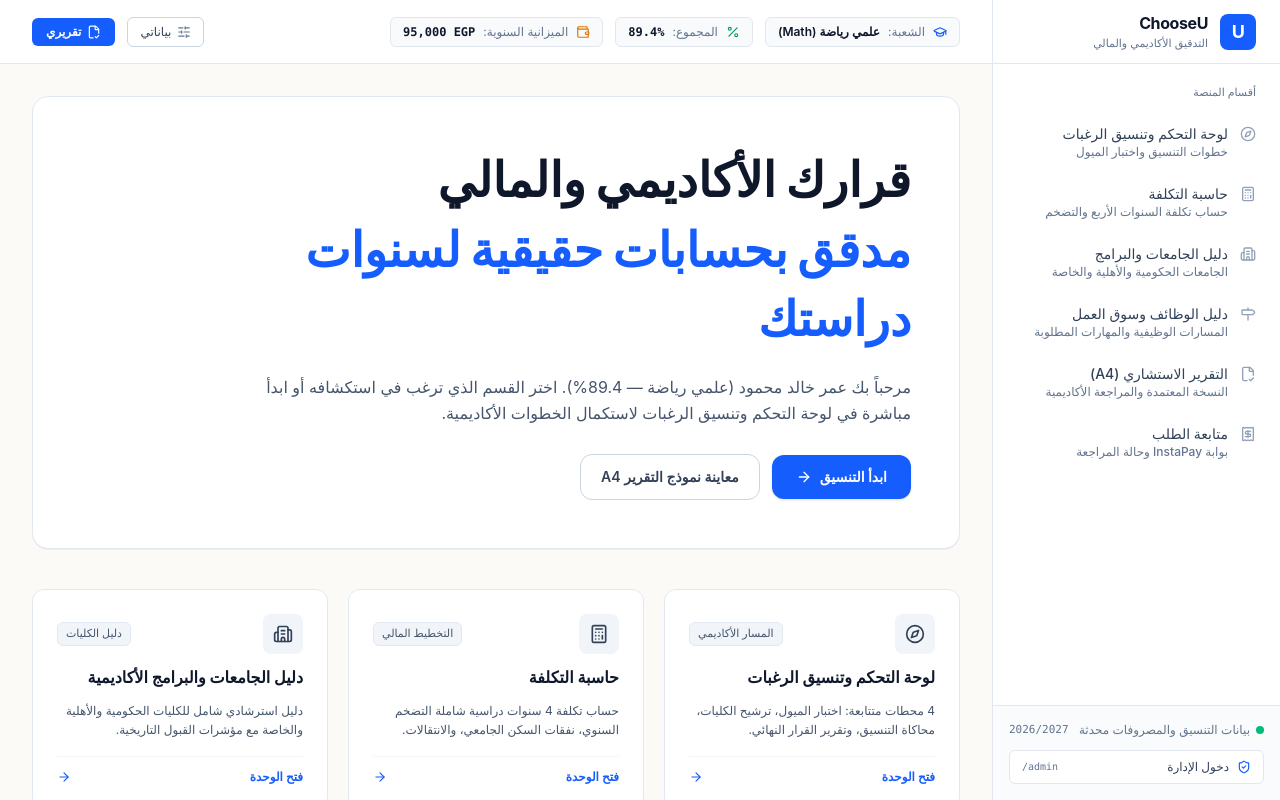
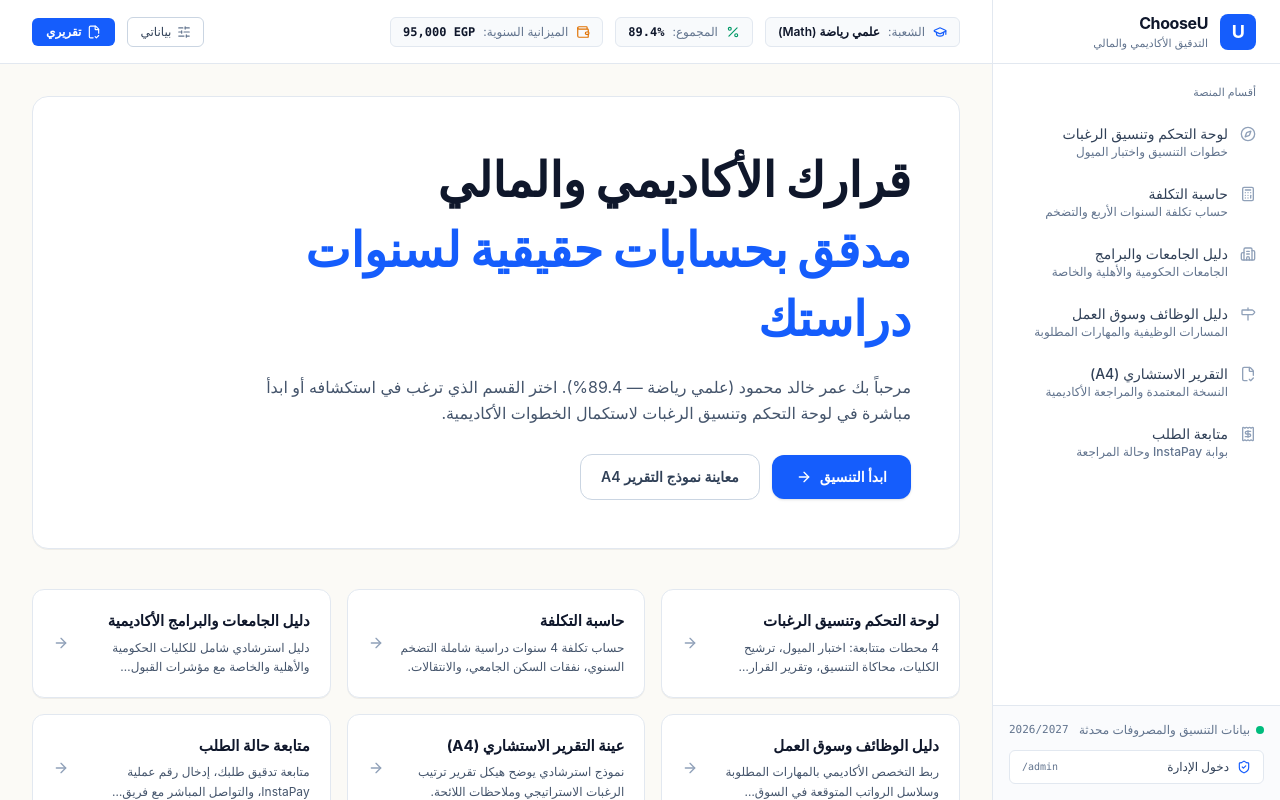
Before and after one commit to nourelsharkawy6300-maker/chooseU, a Next.js app: page / in a window 1280 px wide. Built offline with nearby package versions, Linux system fonts and the light colour scheme.

Commit message:
stage 1: clean home page module cards and layout

```diff
--- a/src/app/page.tsx
+++ b/src/app/page.tsx
@@ -70,9 +70,9 @@ export default function HomePage() {
         style={{
           animation: "fade-up var(--dur-base) var(--ease-out-expo) both",
         }}
-        className="relative overflow-hidden rounded-2xl border border-slate-200 bg-white p-8 sm:p-12 text-right shadow-2xs"
+        className="relative overflow-hidden rounded-2xl border border-slate-200 bg-white p-8 sm:p-12 text-start shadow-2xs"
       >
-        <div className="max-w-3xl space-y-5">
+        <div className="max-w-3xl space-y-5 text-start">
           <h1 className="text-3xl sm:text-5xl font-black text-slate-900 leading-[1.45]">
             قرارك الأكاديمي والمالي
             <br />
@@ -107,10 +107,8 @@ export default function HomePage() {
 
       {/* Grid of Platform Modules */}
       <div className="space-y-4">
-        <div className="grid grid-cols-1 md:grid-cols-2 lg:grid-cols-3 gap-5">
-          {MODULES.map((m, idx) => {
-            const Icon = m.icon;
-            return (
+        <div className="grid grid-cols-1 md:grid-cols-2 lg:grid-cols-3 gap-4">
+          {MODULES.map((m, idx) => (
             <Link
               key={m.href}
               href={m.href}
@@ -118,32 +116,19 @@ export default function HomePage() {
                 animation: "fade-up var(--dur-base) var(--ease-out-expo) both",
                 animationDelay: `${(idx + 1) * 60}ms`,
               }}
-                className="group relative flex flex-col justify-between rounded-xl border border-slate-200 bg-white p-6 transition-all hover:border-slate-300 hover:bg-slate-50/80 shadow-2xs"
+              className="group relative flex items-center justify-between rounded-xl border border-slate-200 bg-white p-5 transition-all hover:border-slate-300 hover:bg-slate-50/80 shadow-2xs text-start"
             >
-                <div className="space-y-3">
-                  <div className="flex items-center justify-between">
-                    <div className="flex h-10 w-10 items-center justify-center rounded-lg bg-slate-100 text-slate-700 group-hover:bg-blue-600 group-hover:text-white transition-colors">
-                      <Icon className="h-5 w-5" />
-                    </div>
-                    <span className="rounded-md border border-slate-200 bg-slate-100 px-2 py-0.5 text-[11px] font-medium text-slate-600">
-                      {m.badge}
-                    </span>
-                  </div>
-                  <h3 className="text-base font-bold text-slate-900 group-hover:text-blue-600 transition-colors">
+              <div className="space-y-1.5 min-w-0 flex-1 pl-4">
+                <h3 className="text-[15px] font-bold text-slate-900 group-hover:text-blue-600 transition-colors">
                   {m.title}
                 </h3>
-                  <p className="text-xs text-slate-600 leading-relaxed">
+                <p className="text-xs text-slate-600 leading-relaxed line-clamp-2">
                   {m.desc}
                 </p>
               </div>
-
-                <div className="mt-4 pt-3 border-t border-slate-100 flex items-center justify-between text-xs text-blue-600 font-semibold group-hover:translate-x-[-2px] transition-transform">
-                  <span>فتح الوحدة</span>
-                  <ArrowRight className="h-3.5 w-3.5" />
-                </div>
+              <ArrowRight className="h-4 w-4 text-slate-400 group-hover:text-blue-600 group-hover:translate-x-[-2px] transition-all shrink-0" />
             </Link>
-            );
-          })}
+          ))}
         </div>
       </div>
     </div>
```
Lines whose indentation alone changed are shown as unchanged.
